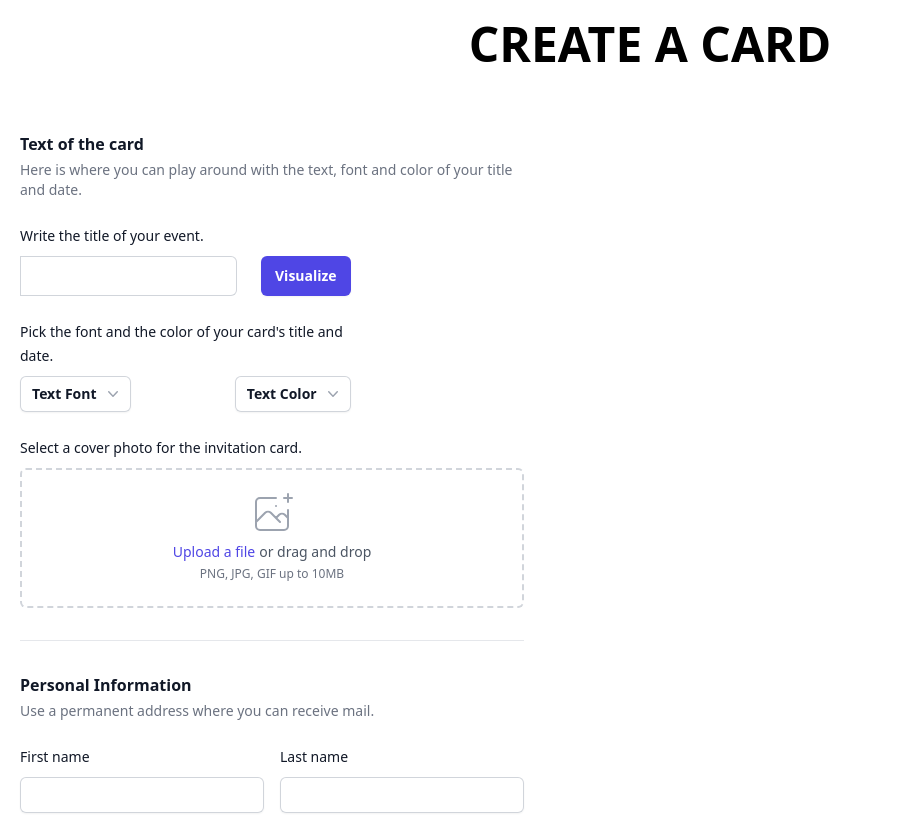
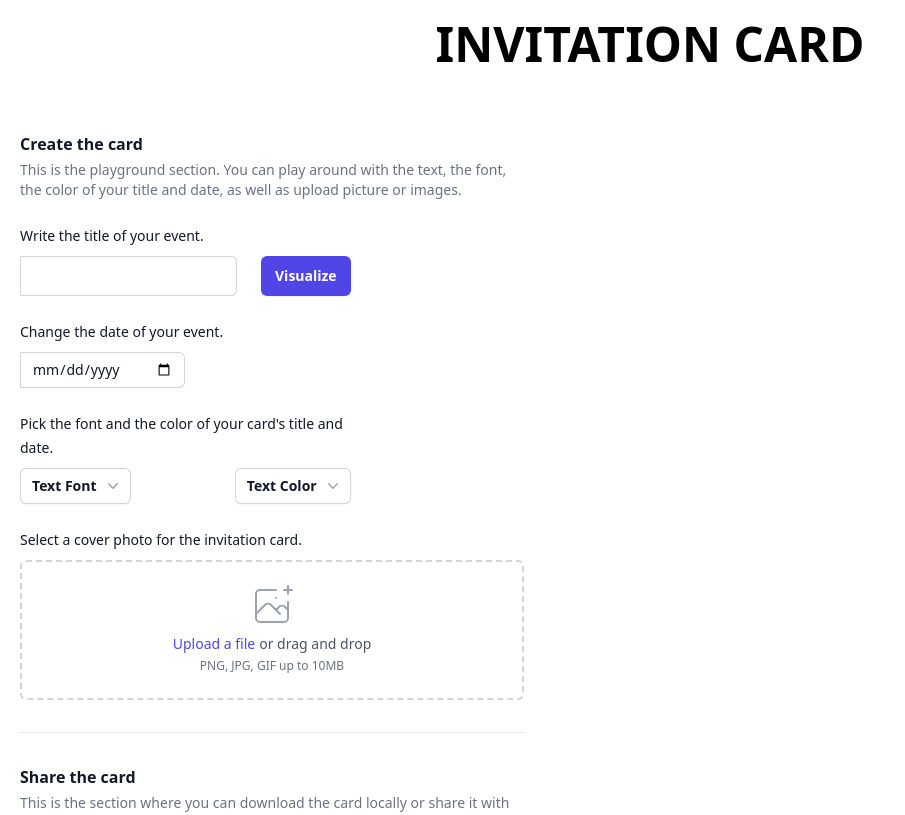
Before and after one commit to mikaelweill/card-invitation, a Next.js app: page / in a window 1280 px wide. Shown: the top 815 px of the page, without its empty margins (0-905 px from the left). Built offline with nearby package versions, Linux system fonts and the light colour scheme.

Commit message:
added the date input on the form

```diff
--- a/components/form.js
+++ b/components/form.js
@@ -6,8 +6,8 @@ export default function Form() {
         <div className="space-y-8 divide-y divide-gray-200">
           <div>
             <div>
-                <h3 className="text-base font-semibold leading-6 text-gray-900">Text of the card</h3>
-                <p className="mt-1 text-sm text-gray-500">Here is where you can play around with the text, font and color of your title and date.</p>
+                <h3 className="text-base font-semibold leading-6 text-gray-900">Create the card</h3>
+                <p className="mt-1 text-sm text-gray-500">This is the playground section. You can play around with the text, the font, the color of your title and date, as well as upload picture or images.</p>
             </div>
             <div className="mt-6 grid grid-cols-1 gap-y-6 gap-x-4 sm:grid-cols-6">
               <div className="sm:col-span-4">
@@ -28,6 +28,21 @@ export default function Form() {
                 </div>
 
               </div>
+
+              <div className="sm:col-span-4">
+                <label htmlFor="username" className="block text-sm font-medium leading-6 text-gray-900">
+                   Change the date of your event.
+                </label>
+                <div className="mt-2 flex">
+                  <input
+                    type="date"
+                    className="block w-1/2 min-w-0  rounded-none rounded-r-md border-0 py-1.5 text-gray-900 ring-1 ring-inset ring-gray-300 placeholder:text-gray-400 focus:ring-2 focus:ring-inset focus:ring-indigo-600 sm:text-sm sm:leading-6 mr-6"
+                  />
+                </div>
+
+              </div>
+
+
 
               <div className="sm:col-span-4">
                 <label htmlFor="username" className="block text-sm font-medium leading-6 text-gray-900">
@@ -79,8 +94,8 @@ export default function Form() {
 
           <div className="pt-8">
             <div>
-              <h3 className="text-base font-semibold leading-6 text-gray-900">Personal Information</h3>
-              <p className="mt-1 text-sm text-gray-500">Use a permanent address where you can receive mail.</p>
+              <h3 className="text-base font-semibold leading-6 text-gray-900">Share the card</h3>
+              <p className="mt-1 text-sm text-gray-500">This is the section where you can download the card locally or share it with friends and family via e-mail.</p>
             </div>
             <div className="mt-6 grid grid-cols-1 gap-y-6 gap-x-4 sm:grid-cols-6">
               <div className="sm:col-span-3">
--- a/components/header.js
+++ b/components/header.js
@@ -2,7 +2,7 @@ export default function Header() {
     return (
       <div className="text-center mt-5 mb-16">
           <h2 className="text-5xl font-bold">
-            CREATE A CARD
+            INVITATION CARD
           </h2>
       </div>
     )
```
